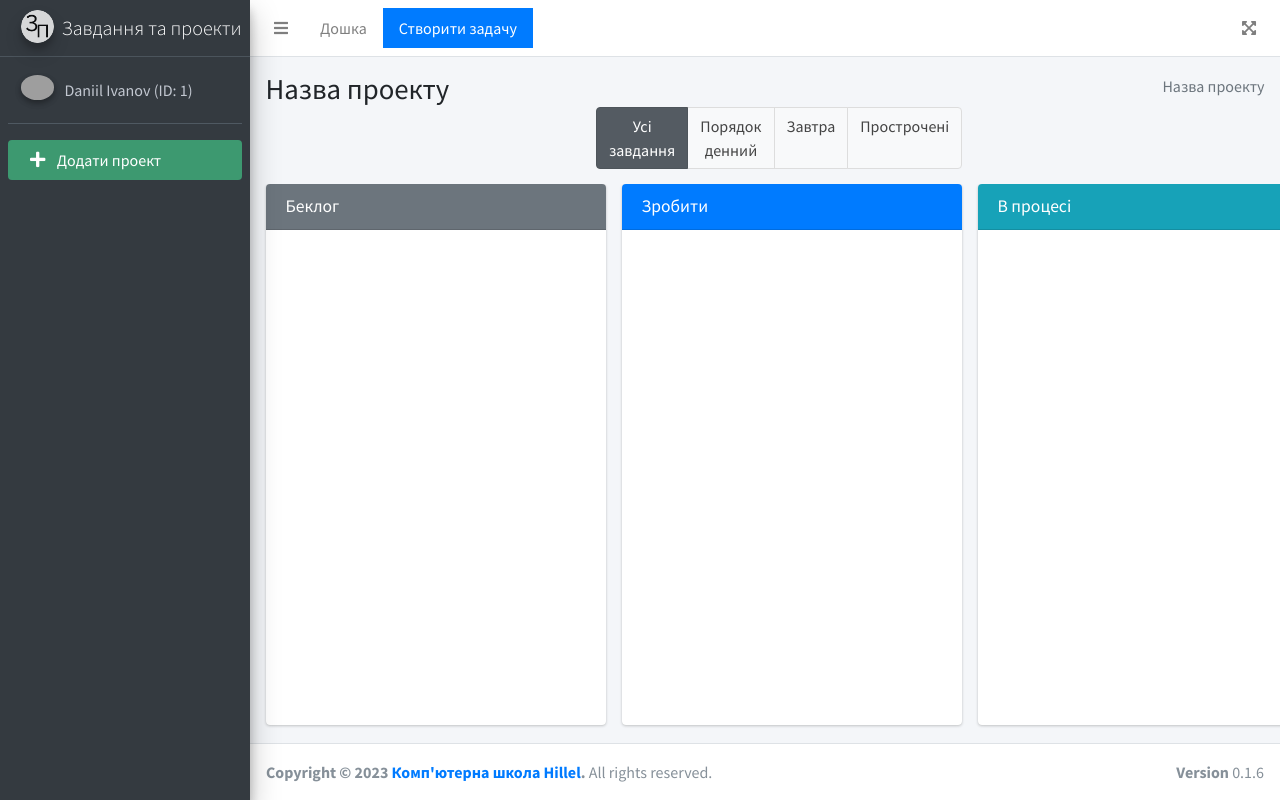
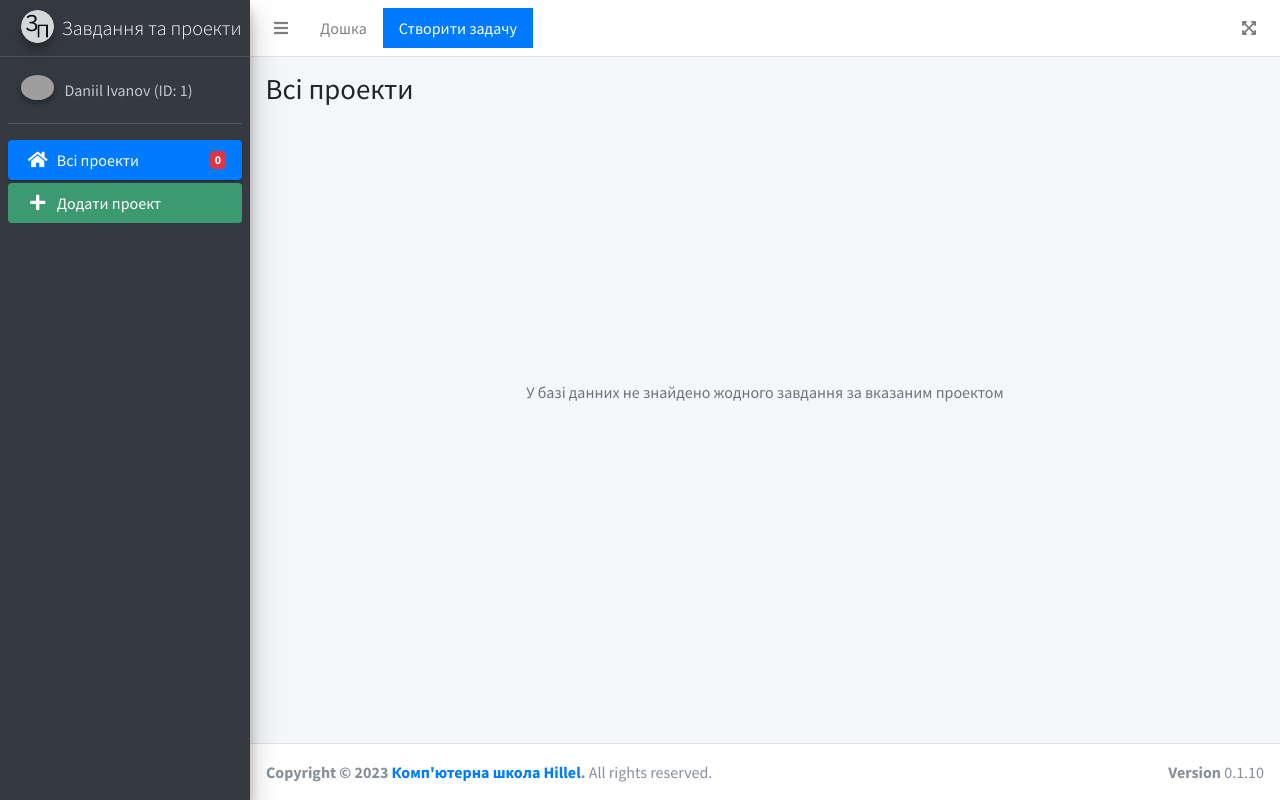
Before and after one commit to ithillel-php-basic/php-basic-2-6436b38e1a3ece0304e5fe8d, a PHP site: page / in a window 1280 px wide. Run offline with PHP 8.4, Linux system fonts and the light colour scheme; data that the repository does not hold is empty; some libraries are stand-ins or nearby versions; grey boxes are pictures that could not be loaded.

Commit message:
HW 10 - Daniil Ivanov (#10)
* HW 7 - Daniil Ivanov

* HW 7 - Daniil Ivanov #2

* HW 7 - Daniil Ivanov #3

* HW 10 - Daniil Ivanov 10

---------

Co-authored-by: Daniil Ivanov <iva.dan.den@gmail.com>

```diff
--- a/index.php
+++ b/index.php
@@ -22,28 +22,17 @@ function connect_to_mysql_db(): mysqli|false {
 
 $db = connect_to_mysql_db();
 
-$projects_query = mysqli_query($db, sprintf("SELECT p.* FROM projects AS p LEFT JOIN users AS u ON p.user_id = u.id WHERE u.id = '%d'", USERID));
+$projects_query = mysqli_query($db, sprintf("SELECT p.*, COUNT(t.id) AS tcount FROM projects AS p LEFT JOIN tasks AS t ON p.id = t.project_id WHERE p.user_id = '%d' GROUP BY p.id;", USERID));
 $projects = $projects_query ? mysqli_fetch_all($projects_query, MYSQLI_ASSOC) : false;
+$project_name = '';
 
-$task_query = mysqli_query($db, sprintf("SELECT t.* FROM tasks AS t LEFT JOIN users AS u ON t.user_id = u.id WHERE u.id = '%d'", USERID));
+if (!isset($_GET['project'])) {
+    $task_query = mysqli_query($db, sprintf("SELECT * FROM tasks WHERE user_id = '%d'", USERID));
+} else {
+    $task_query = mysqli_query($db, sprintf("SELECT * FROM tasks WHERE user_id = '%d' AND project_id = '%u'", USERID, $_GET['project']));
+    $project_name = mysqli_fetch_row(mysqli_query($db, sprintf("SELECT name FROM projects WHERE id = '%d'", $_GET['project'])));
+}
 $tasks = $task_query ? mysqli_fetch_all($task_query, MYSQLI_ASSOC) : false;
-
-/**
- * @param $all_tasks
- * @param $project
- * @return int
- */
-function project_count($all_tasks, $project_id): int {
-    $count = 0;
-
-    foreach ($all_tasks as $key => $value) {
-        if ($value['project_id'] === $project_id) {
-            $count++;
-        }
-    }
-
-    return $count;
-}
 
 /**
  * @param int $time
@@ -76,7 +65,7 @@ function validate_date($date, $format = 'Y-m-d'): bool {
 }
 
 /** @var TYPE_NAME $kanban_template */
-$kanban_template = renderTemplate('kanban.php', ['tasks' => $tasks]);
+$kanban_template = renderTemplate('kanban.php', ['tasks' => $tasks, 'project_title' => $project_name]);
 
 /** @var TYPE_NAME $main_template */
 $main_template = renderTemplate('main.php', [
--- a/templates/kanban.php
+++ b/templates/kanban.php
@@ -3,14 +3,15 @@
         <div class="container-fluid">
             <div class="row">
                 <div class="col-sm-6">
-                    <h1>Назва проекту</h1>
+                    <h1><?= (!is_null($project_title) ? $project_title !== '' ? $project_title[0] : 'Всі проекти' : '') ?></h1>
                 </div>
                 <div class="col-sm-6 d-none d-sm-block">
                     <ol class="breadcrumb float-sm-right">
-                        <li class="breadcrumb-item active">Назва проекту</li>
+                        <li class="breadcrumb-item active"><?= (!is_null($project_title) ? $project_title !== '' ? '<a href="/">Всі проекти</a> / ' . $project_title[0] : '' : '') ?></li>
                     </ol>
                 </div>
             </div>
+            <?php if ($tasks AND count($tasks) !== 0): ?>
                 <div class="row">
                     <div class="col-md-4 offset-md-4">
                         <div class="row">
@@ -23,9 +24,10 @@
                         </div>
                     </div>
                 </div>
+            <?php endif; ?>
         </div>
     </section>
-
+    <?php if ($tasks AND count($tasks) !== 0): ?>
         <section class="content pb-3">
             <div class="container-fluid h-100">
                 <div class="card card-row card-secondary">
@@ -35,7 +37,6 @@
                         </h3>
                     </div>
                     <div class="card-body connectedSortable" data-status="backlog">
-                    <?php if ($tasks): ?>
                         <?php foreach ($tasks as $key => $value): ?>
                             <?php if ($value['status'] === 'backlog'): ?>
                                 <div class="card card-info card-outline" data-task-id="<?= $key++ ?>">
@@ -62,7 +63,6 @@
                                 </div>
                             <?php endif; ?>
                         <?php endforeach; ?>
-                    <?php endif; ?>
                     </div>
                 </div>
                 <div class="card card-row card-primary">
@@ -72,7 +72,6 @@
                         </h3>
                     </div>
                     <div class="card-body connectedSortable" data-status="to-do">
-                    <?php if ($tasks): ?>
                         <?php foreach ($tasks as $key => $value): ?>
                             <?php if ($value['status'] === 'to-do'): ?>
                                 <div class="card card-info card-outline" data-task-id="<?= $key++ ?>">
@@ -99,7 +98,6 @@
                                 </div>
                             <?php endif; ?>
                         <?php endforeach; ?>
-                    <?php endif; ?>
                     </div>
                 </div>
                 <div class="card card-row card-default">
@@ -109,7 +107,6 @@
                         </h3>
                     </div>
                     <div class="card-body connectedSortable" data-status="in-progress">
-                    <?php if ($tasks): ?>
                         <?php foreach ($tasks as $key => $value): ?>
                             <?php if ($value['status'] === 'in-progress'): ?>
                                 <div class="card card-info card-outline" data-task-id="<?= $key++ ?>">
@@ -136,7 +133,6 @@
                                 </div>
                             <?php endif; ?>
                         <?php endforeach; ?>
-                    <?php endif; ?>
                     </div>
                 </div>
                 <div class="card card-row card-success">
@@ -146,7 +142,6 @@
                         </h3>
                     </div>
                     <div class="card-body connectedSortable" data-status="done">
-                    <?php if ($tasks): ?>
                         <?php foreach ($tasks as $key => $value): ?>
                             <?php if ($value['status'] === 'done'): ?>
                                 <div class="card card-info card-outline" data-task-id="<?= $key++ ?>">
@@ -173,9 +168,15 @@
                                 </div>
                             <?php endif; ?>
                         <?php endforeach; ?>
-                    <?php endif; ?>
                     </div>
                 </div>
             </div>
         </section>
+    <?php else: ?>
+        <section class="content pb-3 d-flex align-items-center">
+            <div class="container-fluid">
+                <?= (!is_null($project_title) ? '<span class="text-muted">У базі данних не знайдено жодного завдання за вказаним проектом</span>' : '<span class="text-muted">Вказаного ID проекту не знайдено у базі данних</span>') ?>
             </div>
+        </section>
+    <?php endif; ?>
+</div>
--- a/templates/main.php
+++ b/templates/main.php
@@ -5,7 +5,7 @@
                 <a class="nav-link" data-widget="pushmenu" href="#" role="button"><i class="fas fa-bars"></i></a>
             </li>
             <li class="nav-item d-none d-sm-inline-block">
-                <a href="index.php" class="nav-link">Дошка</a>
+                <a href="/" class="nav-link">Дошка</a>
             </li>
             <li class="nav-item bg-primary d-none d-sm-inline-block">
                 <a href="index.php" class="nav-link">Створити задачу</a>
@@ -38,15 +38,24 @@
             <nav class="mt-2">
                 <ul class="nav nav-pills nav-sidebar flex-column" data-widget="treeview" role="menu"
                     data-accordion="false">
+                    <li class="nav-item">
+                        <a href="/" class="nav-link<?= (!isset($_GET['project']) ? ' active' : '') ?>">
+                            <i class="nav-icon fas fa-home"></i>
+                            <p>
+                                Всі проекти
+                                <?= !is_array($projects) ? '' : '<span class="badge badge-danger right">' . count($projects) . '</span>' ?>
+                            </p>
+                        </a>
+                    </li>
                     <?php if ($projects): ?>
-                        <?php foreach ($projects as $kay => $value): ?>
+                        <?php foreach ($projects as $key => $value): ?>
                             <li class="nav-item">
-                                <a href="index.php" class="nav-link">
+                                <a href="/?project=<?= urlencode($value['id']) ?>" class="nav-link<?= ((isset($_GET['project']) AND ($_GET['project'] === $value['id'])) ? ' active' : '') ?>">
                                     <i class="nav-icon fas fa-columns"></i>
                                     <p>
                                         <?= htmlspecialchars($value['name']) ?>
                                         <span
-                                            class="badge badge-info right"><?= project_count($tasks, $value['id']) ?></span>
+                                            class="badge badge-info right"><?= htmlspecialchars($value['tcount']) ?></span>
                                     </p>
                                 </a>
                             </li>
@@ -69,7 +78,7 @@
 
     <footer class="main-footer">
         <div class="float-right d-none d-sm-block">
-            <b>Version</b> 0.1.6
+            <b>Version</b> 0.1.10
         </div>
         <strong>Copyright &copy; 2023 <a href="https://ithillel.ua/">Комп'ютерна школа Hillel</a>.</strong> All rights
         reserved.
```
Lines whose indentation alone changed are shown as unchanged.
